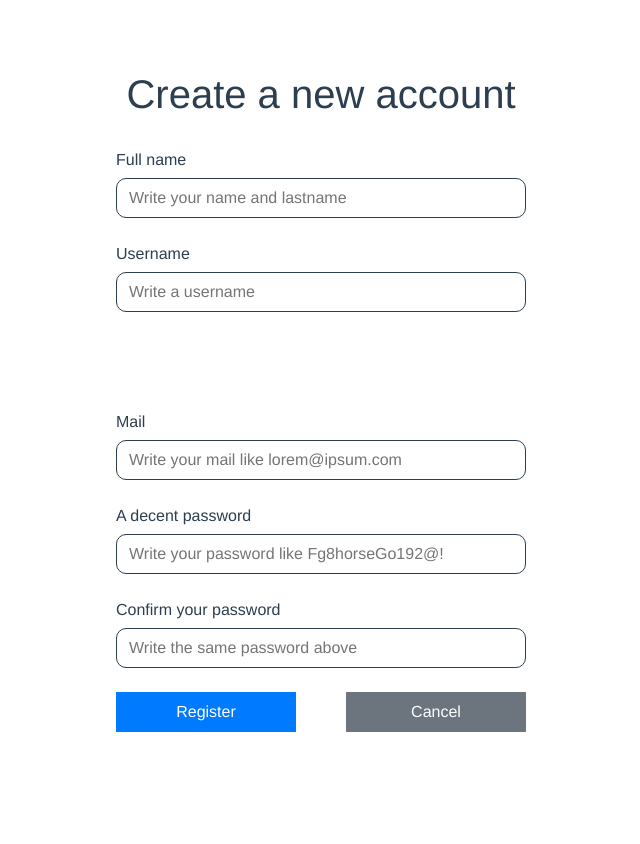
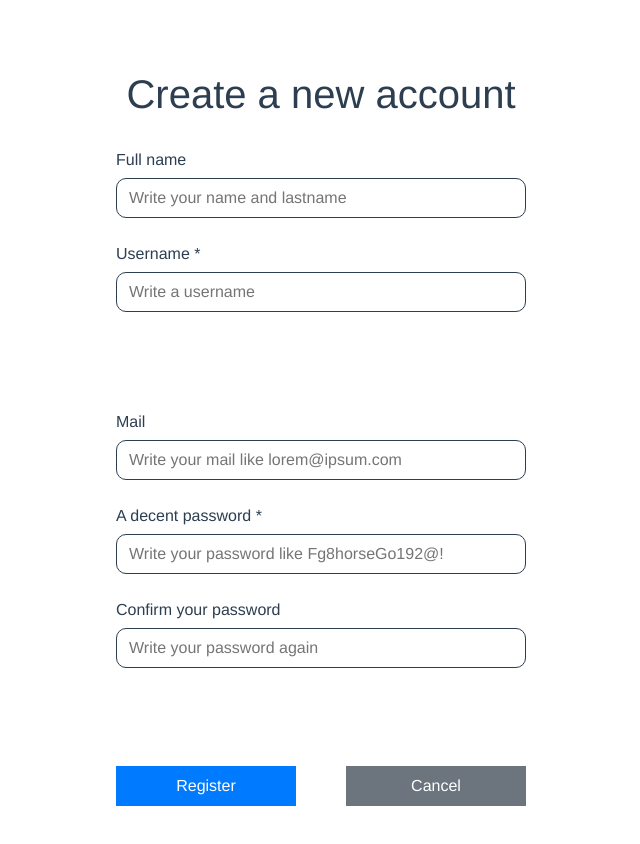
Before and after one commit to rodrigofreddo/vue-crud-user, a Vue app: page /#/create-account in a window 1280 px wide. Shown: the whole page, without its empty margins (319-959 px from the left). Before the commit the page ends 800 px from the top, so only its background shows below. Built offline with nearby package versions, Linux system fonts and the light colour scheme; data requests are answered from the project's data file.

Commit message:
make the authenticator and some fixes at user form

```diff
--- a/db.json
+++ b/db.json
@@ -8,85 +8,23 @@
     },
     {
       "id": 2,
-      "username": "infinite",
+      "username": "rodrigo",
       "password": "321",
       "fullname": "Marcus david"
     },
     {
-      "id": 3,
-      "username": "sutree",
-      "password": "213",
-      "fullname": "Sulio Sutree"
+      "username": "RodrigoFreddo",
+      "password": "123",
+      "fullname": "Rodrigo Zamberlan Freddo",
+      "mail": "rodrigozfreddo@outlook.com",
+      "id": 3
     },
     {
-      "username": "",
-      "password": "",
+      "username": "mariana",
+      "password": "123",
+      "fullname": "Mariana Zamberlan",
+      "mail": "",
       "id": 4
-    },
-    {
-      "username": "",
-      "password": "",
-      "id": 5
-    },
-    {
-      "username": "RodrigoFreddo",
-      "password": "",
-      "id": 6
-    },
-    {
-      "username": "Teste",
-      "password": "",
-      "id": 7
-    },
-    {
-      "username": "RodrigoFreddo",
-      "password": "Gh917!",
-      "id": 8
-    },
-    {
-      "username": "aaaaaaaaa",
-      "password": "313132",
-      "id": 9
-    },
-    {
-      "username": "",
-      "password": "",
-      "id": 10
-    },
-    {
-      "username": "",
-      "password": "",
-      "id": 11
-    },
-    {
-      "username": "",
-      "password": "",
-      "id": 12
-    },
-    {
-      "username": "RodrigoFreddo2",
-      "password": "",
-      "id": 13
-    },
-    {
-      "username": "RodrigoFreddo3",
-      "password": "123!",
-      "id": 14
-    },
-    {
-      "username": "RodrigoFreddo5",
-      "password": "7373737",
-      "id": 15
-    },
-    {
-      "username": "",
-      "password": "",
-      "id": 16
-    },
-    {
-      "username": "RodrigoFreddo",
-      "password": "",
-      "id": 17
     }
   ]
 }
--- a/src/App.vue
+++ b/src/App.vue
@@ -6,7 +6,7 @@
 
 <script>
 export default {
-  name: 'App',
+  name: 'App'
 }
 </script>
 
--- a/src/components/CreateUserButton.vue
+++ /dev/null
@@ -1,25 +0,0 @@
-<template>
-    <div>
-        <button @click="$router.replace('/create-account')" :class="className">{{ text }}</button>
-    </div>
-</template>
-
-<script>
-export default {
-    name: 'CreateUserButton',
-    props: {
-        text: {
-            type: String,
-            required: true
-        },
-        className: {
-            type: String,
-            required: false
-        }
-    }
-}
-</script>
-
-<style scoped>
-
-</style>
--- a/src/components/FormLogin.vue
+++ b/src/components/FormLogin.vue
@@ -3,7 +3,7 @@
 
         <form id="formLogin" action="" method="post">
 
-            <input-default
+            <input-default v-model="username"
                 typeInput="text"
                 nameInput="username"
                 idInput="username"
@@ -11,7 +11,7 @@
                 placeholderInput="Write your username"
             />
 
-            <input-default
+            <input-default v-model="password"
                 typeInput="password"
                 nameInput="password"
                 idInput="passwrod"
@@ -21,16 +21,13 @@
 
         </form>
 
+        <div class="msg-text">
+            <div v-if="this.msg.length > 0" class="alert alert-danger" role="alert">{{ msg }}</div>
+        </div>
+
         <div class="d-flex justify-content-between">
-            <login-button
-                text="Login"
-                className="btn-primary"
-            />
-
-            <create-user-button
-                text="Criar conta"
-                className="btn-secondary"
-            />
+            <button class="btn-primary" @click="authLogin">Sign in</button>
+            <button class="btn-secondary" @click="$router.replace('/create-account')">Sign up</button>
         </div>
 
     </div>
@@ -38,19 +35,45 @@
 
 <script>
 import InputDefault from './InputDefault'
-import LoginButton from './LoginButton'
-import CreateUserButton from './CreateUserButton'
+import axios from 'axios'
 
 export default {
-  name: 'FormLogin',
-  components: {
-      LoginButton,
-      CreateUserButton,
-      InputDefault
-  },
+    name: 'FormLogin',
+    components: {
+        InputDefault
+    },
+    data() {
+        return {
+            username: '',
+            password: '',
+            users: [],
+            msg: ''
+        }
+    },
+    async created() {
+        const { data } = await axios.get("http://localhost:3000/users");
+        this.users = data;
+    },
+    methods: {
+        authLogin: function() {
+            //check already exist this username with this pass..
+            for (var i = 0; i < this.users.length; i++) {
+                if (this.users[i].username == this.username && this.users[i].password == this.password) {
+                    //if has, go to the user's dashboard
+                    this.$currentlyUser = this.users[i].id;
+                    this.$router.replace('/dashboard');
+                    console.log(this.$currentlyUser);
+                } else {
+                    this.msg = "That username with this password dosen't exist";
+                }
+            }
+        }
+    }
 }
 </script>
 
 <style scoped>
-
+.msg-text {
+    height: 74px;
+}
 </style>
--- a/src/components/LoginButton.vue
+++ /dev/null
@@ -1,25 +0,0 @@
-<template>
-    <div>
-        <button :class="className">{{ text }}</button>
-    </div>
-</template>
-
-<script>
-export default {
-    name: 'LoginButton',
-    props: {
-        text: {
-            type: String,
-            required: true
-        },
-        className: {
-            type: String,
-            required: false
-        }
-    }
-}
-</script>
-
-<style scoped>
-
-</style>
--- a/src/components/pages/PageCreateAccount.vue
+++ b/src/components/pages/PageCreateAccount.vue
@@ -11,7 +11,7 @@
                 labelText="Full name"
             />
 
-            <label for="username">Username</label>
+            <label for="username">Username *</label>
             <input type="text" autocomplete="off" placeholder="Write a username" name="username" id="username" v-model="username" @keyup="verifyUser">
 
             <div class="msg-text">
@@ -32,21 +32,20 @@
                 nameInput="password"
                 placeholderInput="Write your password like Fg8horseGo192@!"
                 idInput="password"
-                labelText="A decent password"
+                labelText="A decent password *"
             />
 
-            <input-default
-                typeInput="password"
-                nameInput="passwordConfirm"
-                placeholderInput="Write the same password above"
-                idInput="passwordConfirm"
-                labelText="Confirm your password"
-            />
+            <label for="passwordConfirm">Confirm your password</label>
+            <input type="password" autocomplete="off" placeholder="Write your password again" name="passwordConfirm" id="passwordConfirm" @keyup="verifySamePass">
+
+            <div class="msg-text">
+                <div v-if="this.msg.length > 0" class="alert alert-danger" role="alert">{{ msg }}</div>
+            </div>
 
         </form>
 
         <div class="d-flex justify-content-between">
-            <button class="btn-primary" @click.prevent="addUser">Register</button>
+            <button v-if="!this.alreadyExist && !this.itsDifferent" class="btn-primary" @click.prevent="addUser">Register</button>
             <button class="btn-secondary" @click="$router.replace('/')">Cancel</button>
         </div>
 
@@ -70,7 +69,8 @@ export default {
             fullname: '',
             mail: '',
             msg: '',
-            alreadyExist: false
+            alreadyExist: false,
+            itsDifferent: false
         }
     },
     async created() {
@@ -80,6 +80,7 @@ export default {
     methods: {
         verifyUser: function(){
             this.alreadyExist = false;
+            //check already exist this username..
             for (var i = 0; i < this.users.length; i++) {
                 if (this.users[i].username == this.username) {
                     this.alreadyExist = true;
@@ -87,20 +88,46 @@ export default {
                 }
             }
         },
+        verifySamePass : function(event) {
+            this.itsDifferent = false;
+            let confirmPass = event.target.value;
+
+            //check if the pass is the same..
+            if (confirmPass != this.password) {
+                this.itsDifferent = true;
+                this.msg = "It's not the same"
+            } else {
+                //if yes, remove the error message
+                this.msg = ''
+            }
+        },
         async addUser() {
+            if (this.username.length > 0 && this.password.length > 0) {
                 if (!this.alreadyExist) {
+                    if (!this.itsDifferent) {
                         const { data } = await axios.post("http://localhost:3000/users", {
                             username: this.username,
-                    password: this.password
+                            password: this.password,
+                            fullname: this.fullname,
+                            mail: this.mail
                         });
 
+                        //Clean the variables
                         this.users = [...this.users, data];
                         this.username = '';
                         this.password = '';
+                        this.fullname = '';
+                        this.mail = '';
 
                         this.$router.replace('/');
                     } else {
+                        this.msg = "The password didn't has been confirmed";
+                    }
+                } else {
                     this.msg = "The username already exist's, please write another";
+                }
+            } else {
+                this.msg = "Please fill the required field's";
             }
         }
     }
--- a/src/components/pages/PageHome.vue
+++ b/src/components/pages/PageHome.vue
@@ -1,13 +1,6 @@
 <template>
   <div class="home">
     <h1 class="title">Welcome to Your Vue.js App</h1>
-
-    <ul>
-      <li v-for="user of users" :key="user.cpf">
-        {{ user.username }} {{ user.password }}
-      </li>
-    </ul>
-
     <form-login/>
   </div>
 </template>
--- a/src/main.js
+++ b/src/main.js
@@ -7,6 +7,7 @@ import 'bootstrap'
 import 'bootstrap/dist/css/bootstrap.min.css'
 
 Vue.config.productionTip = false
+Vue.prototype.$currentlyUser = 0
 
 /* eslint-disable no-new */
 new Vue({
```
Lines whose indentation alone changed are shown as unchanged.
